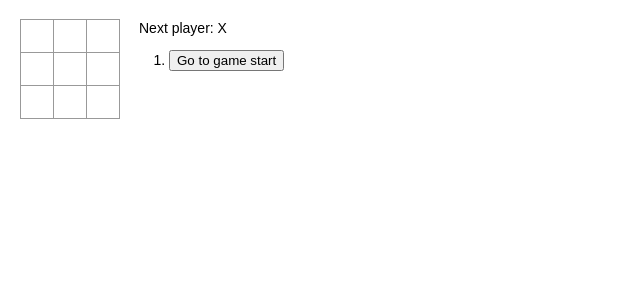
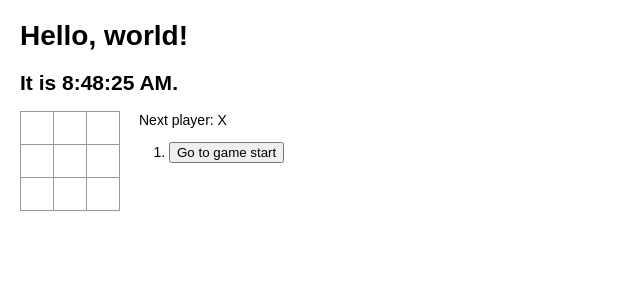
Before and after one commit to devhopeok/tic-tac-toe, a React (Create React App) app: page / in a window 1280 px wide. Shown: the top 300 px of the page, without its empty margins (0-640 px from the left). Built offline with nearby package versions, Linux system fonts and the light colour scheme.

Commit message:
add clock component

```diff
--- a/src/index.js
+++ b/src/index.js
@@ -141,9 +141,56 @@
   }
   return null;
 }
+
+class Clock extends React.Component {
+  constructor(props) {
+    super(props);
+    this.state = {date: new Date()};
+  }
+
+  componentDidMount() {
+    this.timerID = setInterval(
+      () => this.tick(),
+      1000
+    );
+  }
+
+  componentWillUnmount() {
+    clearInterval(this.timerID);
+  }
+
+  tick() {
+    this.setState({
+      date: new Date()
+    });
+  }
+
+  render() {
+    return (
+      <div>
+        <h1>Hello, world!</h1>
+        <h2>It is {this.state.date.toLocaleTimeString()}.</h2>
+      </div>
+    );
+  }
+}
+
 // ========================================
 
+// ReactDOM.render(
+//   <Game />,
+//   document.getElementById('root')
+// );
+
+
+const element = (
+  <div>
+    <Clock />
+    <Game />
+  </div>
+
+);
 ReactDOM.render(
-  <Game />,
+  element,
   document.getElementById('root')
 );
```
